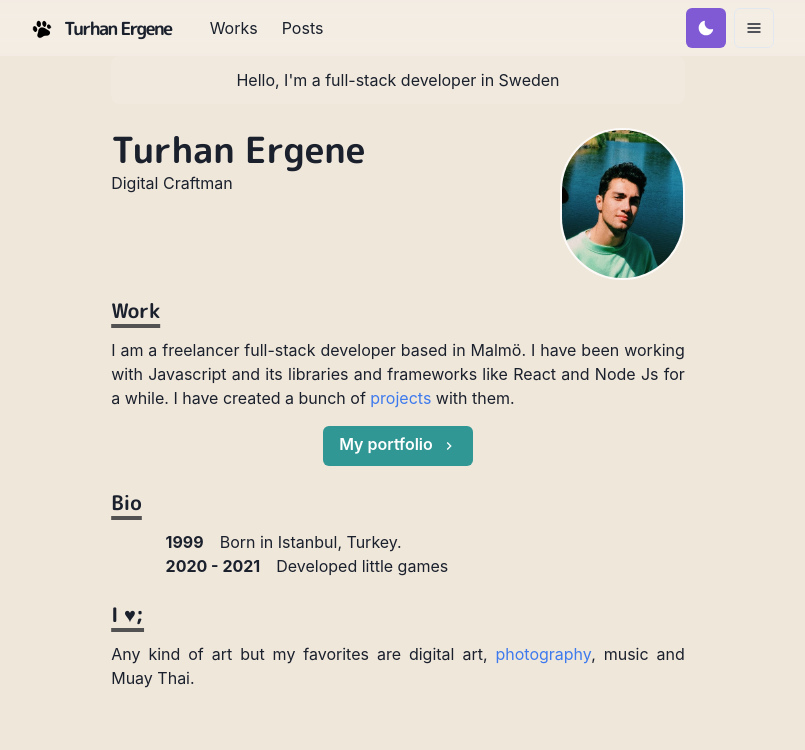
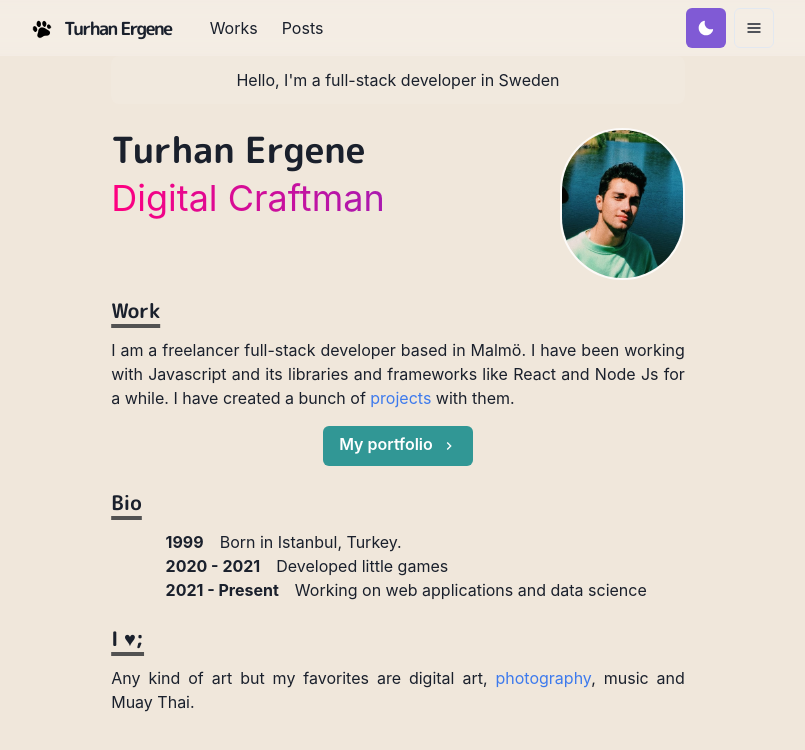
Before and after one commit to TurhanErgene/Portfolio, a Next.js app: page / in a window 1280 px wide. Shown: the top 750 px of the page, without its empty margins (242-1047 px from the left). Built offline with nearby package versions, Linux system fonts and the light colour scheme.

Commit message:
React typical added

```diff
--- /dev/null
+++ b/components/title.js
@@ -0,0 +1,14 @@
+import React from 'react'
+import Typical from 'react-typical'
+
+const Title = React.memo(() => {
+  return (
+    <Typical
+      loop={Infinity}
+      wrapper="p"
+      steps={['Full-stack Developer', 2000, 'Digital Craftman', 2000]}
+    />
+  )
+})
+
+export default Title
--- a/package.json
+++ b/package.json
@@ -20,7 +20,8 @@
     "framer-motion": "^6.2.10",
     "next": "^12.1.5",
     "react": "^17.0.2",
-    "react-dom": "^17.0.2"
+    "react-dom": "^17.0.2",
+    "react-typical": "^0.1.3"
   },
   "devDependencies": {
     "eslint": "^8.13.0",
--- a/pages/index.js
+++ b/pages/index.js
@@ -14,6 +14,7 @@ import { ChevronRightIcon } from '@chakra-ui/icons'
 import Section from '../components/section'
 import Paragraph from '../components/paragraph'
 import { BioSection, BioYear } from '../components/bio'
+import Title from '../components/title'
 
 const Page = () => {
   return (
@@ -33,7 +34,14 @@ const Page = () => {
           <Heading as="h2" variant="page-title">
             Turhan Ergene
           </Heading>
-          <p>Digital Craftman</p>
+
+          <Text
+            bgGradient="linear(to-l, #7928CA, #FF0080)"
+            bgClip="text"
+            fontSize="4xl"
+          >
+            <Title />
+          </Text>
         </Box>
         <Box
           flexShrink={0}
@@ -92,6 +100,10 @@ const Page = () => {
           <BioYear>2020 - 2021</BioYear>
           Developed little games
         </BioSection>
+        <BioSection>
+          <BioYear>2021 - Present</BioYear>
+          Working on web applications and data science
+        </BioSection>
       </Section>
 
       <Section delay={0.2}>
@@ -99,7 +111,9 @@ const Page = () => {
           I ♥;
         </Heading>
         <Paragraph>
-            Any kind of art but my favorites are digital art, <Link href="https://vsco.co/turhan-erg/gallery">photography</Link>, music and Muay Thai.
+          Any kind of art but my favorites are digital art,{' '}
+          <Link href="https://vsco.co/turhan-erg/gallery">photography</Link>,
+          music and Muay Thai.
         </Paragraph>
       </Section>
     </Container>
```
Also changed, not shown: 1 other file (tests, documents, lock files or other folders). Lines whose indentation alone changed are shown as unchanged.
